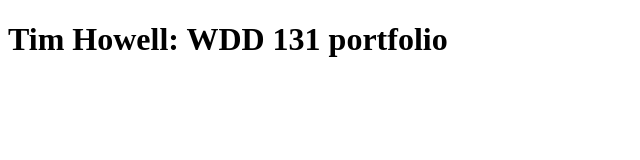
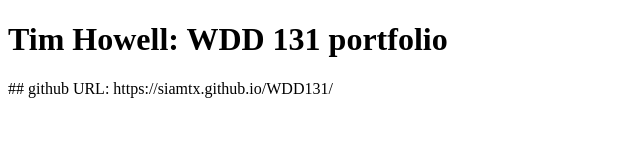
Before and after one commit to siamtx/WDD131, a plain HTML site: page index.html in a window 1280 px wide. Shown: the whole page, without its empty margins (0-640 px from the left). Drawn offline with Linux system fonts and the light colour scheme.

Commit message:
Added the Git URL to the homepage.

```diff
--- a/index.html
+++ b/index.html
@@ -20,4 +20,6 @@
 
     </footer>
 </body>
+
+## github URL: https://siamtx.github.io/WDD131/
 </html>
```
